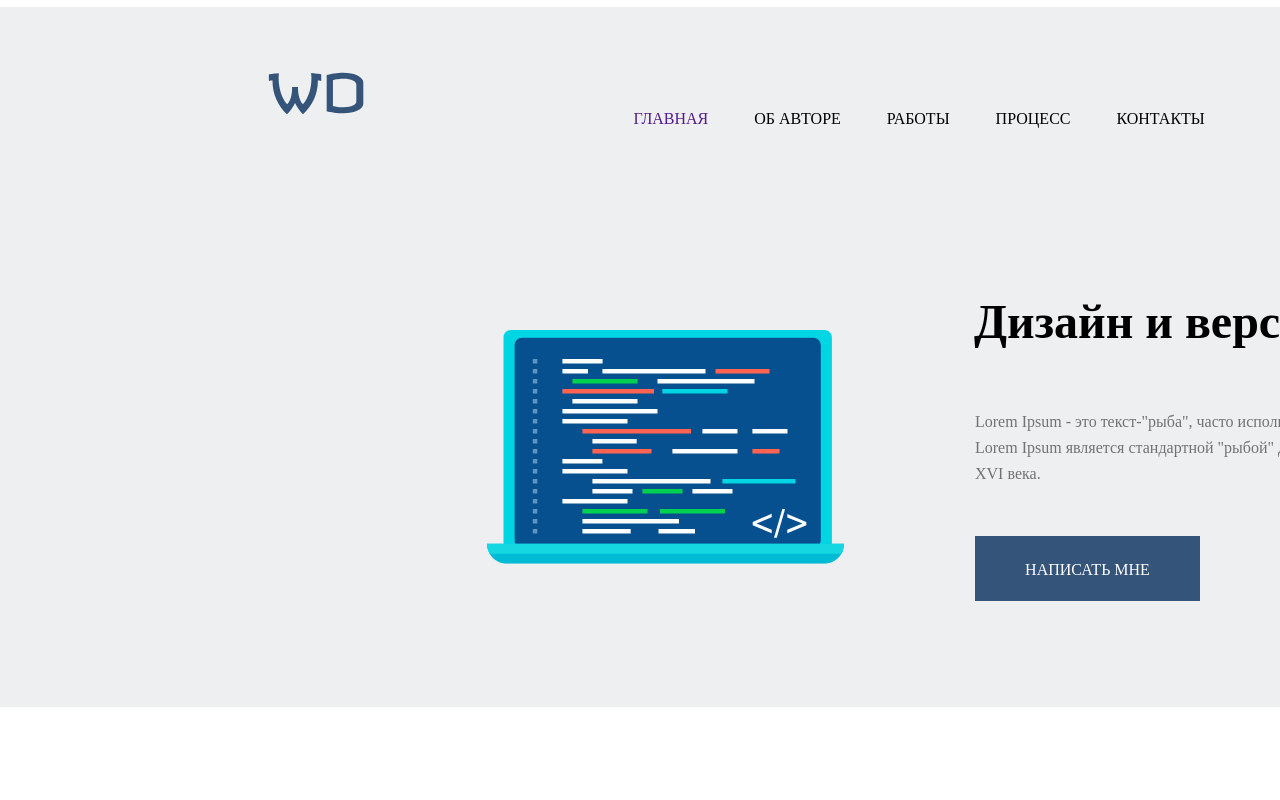
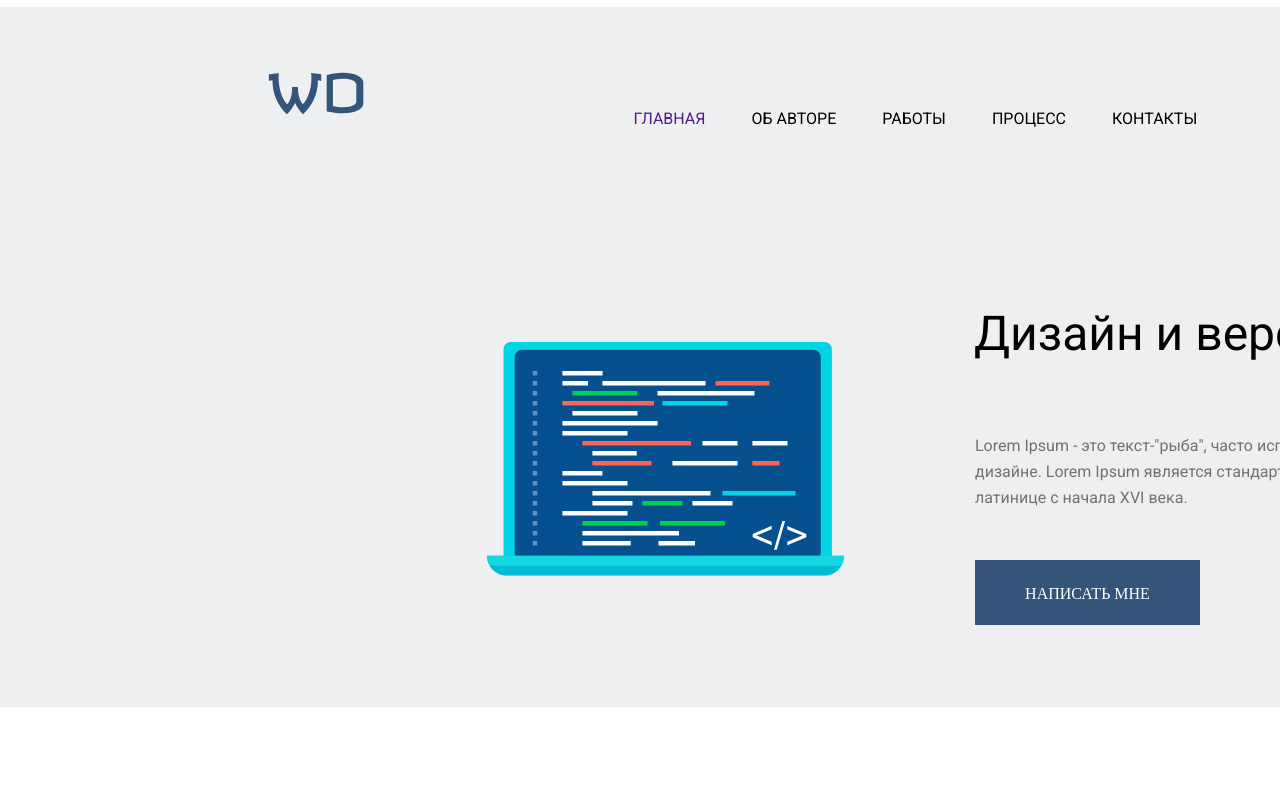
Before and after one commit to Alexandra992/Inline-block-projekt, a plain HTML site: page index.html in a window 1280 px wide. Shown: the top 800 px of the page. Drawn offline with Linux system fonts and the light colour scheme.

Commit message:
исправила классы в меню, добавила шрифт

```diff
--- a/css/inline-block.css
+++ b/css/inline-block.css
@@ -10,6 +10,18 @@ h2 {
     padding: 0;
     box-sizing: border-box;
 }
+
+.nav-item1,
+.nav-item,
+h1,
+h2,
+.text1,
+.text2,
+.text3,
+.skill-name {
+font-family: Roboto;
+}
+
 
 .section1 {
     width: 100%;
@@ -37,10 +49,7 @@ h2 {
     text-decoration: none;
 }
 
-.nav-item2,
-.nav-item3,
-.nav-item4,
-.nav-item5 {
+.nav-item {
     font-size: 16px;
     line-height: 26px;
     color: #000000;
@@ -62,8 +71,11 @@ h2 {
     display: inline-flex;
 }
 .h1 {
+    margin-top: 162px;
+    font-style: normal;
+    font-weight: 500;
     font-size: 48px;
-    margin-top: 162px;
+    line-height: 79px;
 }
 
 .text1 {
--- a/index.html
+++ b/index.html
@@ -4,6 +4,10 @@
 <title>Inline-block progect</title>
 <meta charset="utf-8">
 <link rel="stylesheet" href="css/inline-block.css">
+<style>
+    @import url('https://fonts.googleapis.com/css?family=Roboto:400,700i,900&display=swap');
+    </style>
+
     </head>
 <body>
     <section class="section1">
@@ -11,10 +15,10 @@
 
         <nav class="menu">
             <a class="nav-item1" href=""> ГЛАВНАЯ </a>
-            <a class="nav-item2" href=""> ОБ АВТОРЕ </a>
-            <a class="nav-item3" href=""> РАБОТЫ </a>
-            <a class="nav-item4" href=""> ПРОЦЕСС </a>
-            <a class="nav-item5" href=""> КОНТАКТЫ </a>
+            <a class="nav-item" href=""> ОБ АВТОРЕ </a>
+            <a class="nav-item" href=""> РАБОТЫ </a>
+            <a class="nav-item" href=""> ПРОЦЕСС </a>
+            <a class="nav-item" href=""> КОНТАКТЫ </a>
         </nav>
     <div class="design">
         <img class="laptop" src="images/Frame.svg" alt="иконка-ноутбук">
```
